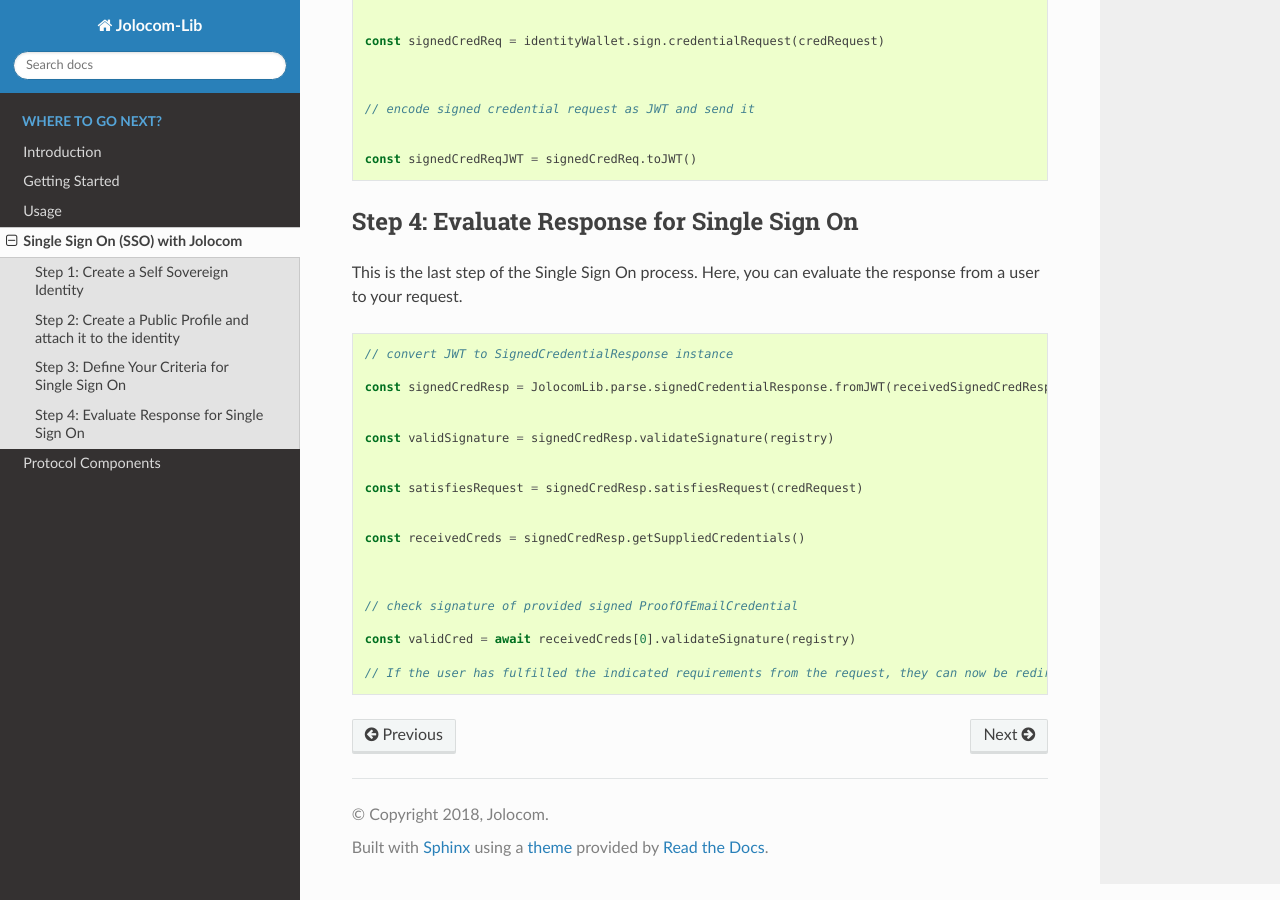
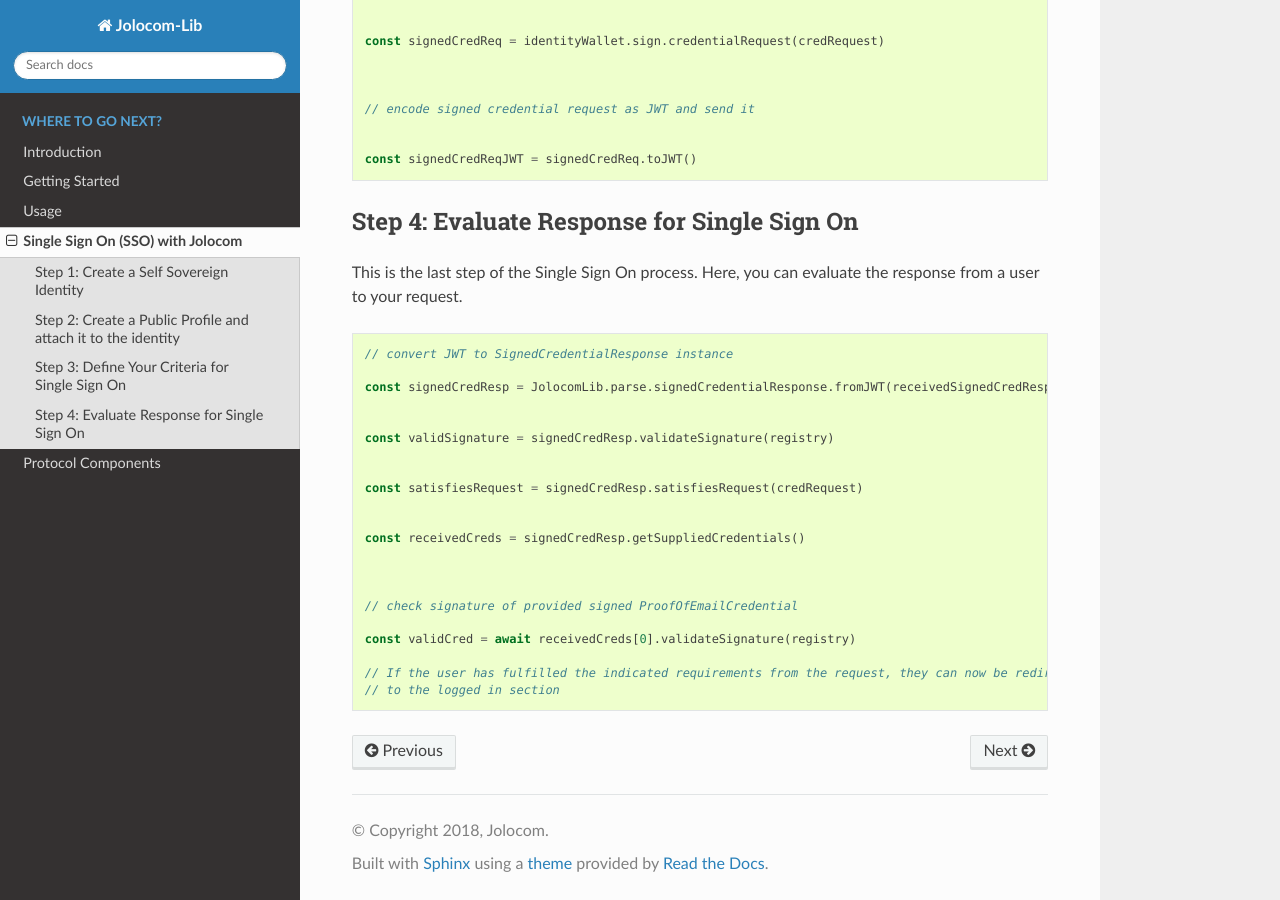
Before and after one commit to jolocom/jolocom-lib, a Sphinx documentation site: the page built from docs/ssoSetUp.rst, in a window 1280 px wide and 900 px high, scrolled down 2690 px. Built offline with Sphinx 7.4.7 and the Read the Docs theme 2.0.0, drawn with Linux system fonts in a browser that asks for light colours.

Commit message:
commented out lines

```diff
--- a/docs/ssoSetUp.rst
+++ b/docs/ssoSetUp.rst
@@ -189,4 +189,5 @@
 
   const validCred = await receivedCreds[0].validateSignature(registry)
 
-  // If the user has fulfilled the indicated requirements from the request, they can now be redirected to the logged in section
+  // If the user has fulfilled the indicated requirements from the request, they can now be redirected
+  // to the logged in section
```
